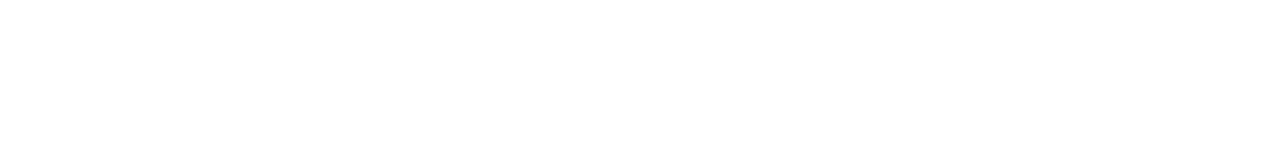
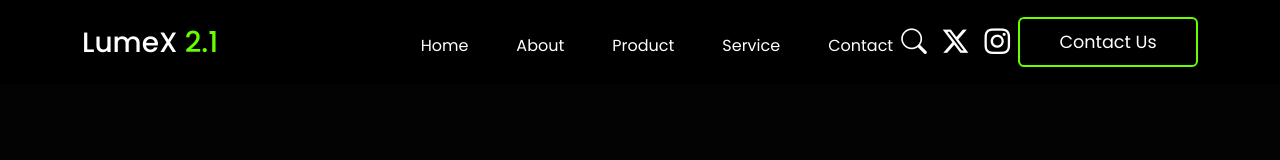
Before and after one commit to TranVuHoang/bootstrap-project-01, a plain HTML site: page index.html in a window 1280 px wide. Drawn offline with nearby package versions, Linux system fonts and the light colour scheme.

Commit message:
create header

```diff
--- a/assets/css/style.css
+++ b/assets/css/style.css
@@ -7,6 +7,7 @@
   box-sizing: border-box;
   list-style: none;
   font-family: "Poppins", sans-serif;
+  text-decoration: none;
 }
 
 :root {
@@ -18,3 +19,100 @@
   --transition-fast: all 0.4s ease-in-out;
   --transition-slow: all 0.6s ease-in-out;
 }
+
+html {
+  scroll-behavior: smooth;
+}
+
+body {
+  font-size: 1.6rem;
+  background: #030303;
+}
+
+/*-------------------------------------------
+# navbar styling
+---------------------------------------------*/
+.navbar {
+  width: 100%;
+  background: var(--black-color);
+  padding: 15px 0;
+  position: fixed;
+  top: 0;
+  left: 0;
+  z-index: 1000;
+}
+
+.header__title-name {
+  font-size: 2.4rem;
+  color: var(--white-color);
+  margin: 0;
+}
+
+.header__span {
+  color: var(--primary-color);
+  font-size: 1.8rem;
+}
+
+.menu-navbar__link {
+  color: var(--white-color);
+  transition: var(--transition-slow);
+  text-decoration: none;
+}
+
+.menu-navbar__link:hover {
+  text-shadow: 1px 0 10px currentColor;
+  color: var(--primary-color);
+}
+
+.navbar-icon {
+  color: var(--white-color);
+  transition: var(--transition-slow);
+}
+
+.navbar-icons :hover {
+  color: var(--secondary-color);
+}
+
+.navbar-col {
+  flex-grow: 0;
+}
+
+.bi-list {
+  color: var(--white-color);
+  font-size: 2rem;
+}
+
+.main-btn {
+  font-size: 1.1rem;
+  min-width: 180px;
+  height: 50px;
+  background: transparent;
+  border: 2px solid var(--primary-color);
+  text-align: center;
+  align-items: center;
+  justify-content: center;
+  cursor: pointer;
+  transition: var(--transition-slow);
+}
+
+.main-btn:hover {
+  background: var(--primary-color);
+  color: var(--black-color);
+  border: 2px solid var(--primary-color);
+}
+
+/*-------------------------------------------
+# navbar styling
+---------------------------------------------*/
+/*-------------------------------------------
+# navbar styling
+---------------------------------------------*/
+/*-------------------------------------------
+# navbar styling
+---------------------------------------------*/
+/*-------------------------------------------
+# navbar styling
+---------------------------------------------*/
+/*-------------------------------------------
+# navbar styling
+---------------------------------------------*/
--- a/index.html
+++ b/index.html
@@ -3,7 +3,7 @@
   <head>
     <meta charset="UTF-8" />
     <meta name="viewport" content="width=device-width, initial-scale=1.0" />
-    <title>Hoang Tran - Bootstrap project 01</title>
+    <title>Hoang Tran - Bootstrap project 01 | LumeX Portfolio</title>
     <!-- bootstrap css -->
     <link
       href="https://cdn.jsdelivr.net/npm/bootstrap@5.3.3/dist/css/bootstrap.min.css"
@@ -19,7 +19,92 @@
     />
 
     <!-- style css -->
-     <link rel="stylesheet" href="./assets/css/style.css">
+    <link rel="stylesheet" href="./assets/css/style.css" />
   </head>
-  <body></body>
+  <body>
+    <!-- header start -->
+    <header class="header">
+      <nav class="navbar navbar-light navbar-expand-lg">
+        <div class="container">
+          <a href="#" class="navbar-brand logo">
+            <h1 class="header__title-name fw-600 fs-3">
+              LumeX <span class="header__span">2.1</span>
+            </h1>
+          </a>
+
+          <div class="ms-auto"></div>
+
+          <button
+            class="navbar-toggler"
+            type="button"
+            data-bs-toggle="collapse"
+            data-bs-target="#Nav-menu"
+            aria-controls="#Nav-menu"
+            aria-expanded="false"
+            aria-label="Toggle navigation"
+          >
+            <i class="bi bi-list"></i>
+          </button>
+
+          <div class="collapse navbar-collapse navbar-col" id="Nav-menu">
+            <ul
+              class="navbar-nav menu d-flex align-item-start gap-5 mt-lg-0 mt-4"
+            >
+              <li class="navbar-item">
+                <a href="#home" class="navbar-link menu-navbar__link fs-6"
+                  >Home</a
+                >
+              </li>
+              <li class="navbar-item">
+                <a href="#about" class="navbar-link menu-navbar__link fs-6"
+                  >About</a
+                >
+              </li>
+              <li class="navbar-item">
+                <a href="#product" class="navbar-link menu-navbar__link fs-6"
+                  >Product</a
+                >
+              </li>
+              <li class="navbar-item">
+                <a href="#service" class="navbar-link menu-navbar__link fs-6"
+                  >Service</a
+                >
+              </li>
+              <li class="navbar-item">
+                <a href="#contact" class="navbar-link menu-navbar__link fs-6"
+                  >Contact</a
+                >
+              </li>
+            </ul>
+          </div>
+
+          <ul class="navbar-nav navbar-icons d-none d-xl-flex">
+            <li class="nav-item">
+              <a href="#search" class="nav-link">
+                <i class="bi bi-search navbar-icon"></i>
+              </a>
+            </li>
+            <li class="nav-item">
+              <a href="#twitter-x" class="nav-link">
+                <i class="bi bi-twitter-x navbar-icon"></i>
+              </a>
+            </li>
+            <li class="nav-item">
+              <a href="#instagram" class="nav-link">
+                <i class="bi bi-instagram navbar-icon"></i>
+              </a>
+            </li>
+          </ul>
+
+          <a href="" class="btn btn-primary main-btn d-none d-lg-flex">
+            Contact Us
+          </a>
+        </div>
+      </nav>
+    </header>
+    <!-- header end -->
+
+    <!-- Bootstrap JS (CDN) -->
+    <script src="https://cdn.jsdelivr.net/npm/bootstrap@5.3.3/dist/js/bootstrap.bundle.min.js"></script>
+  </body>
 </html>
```
